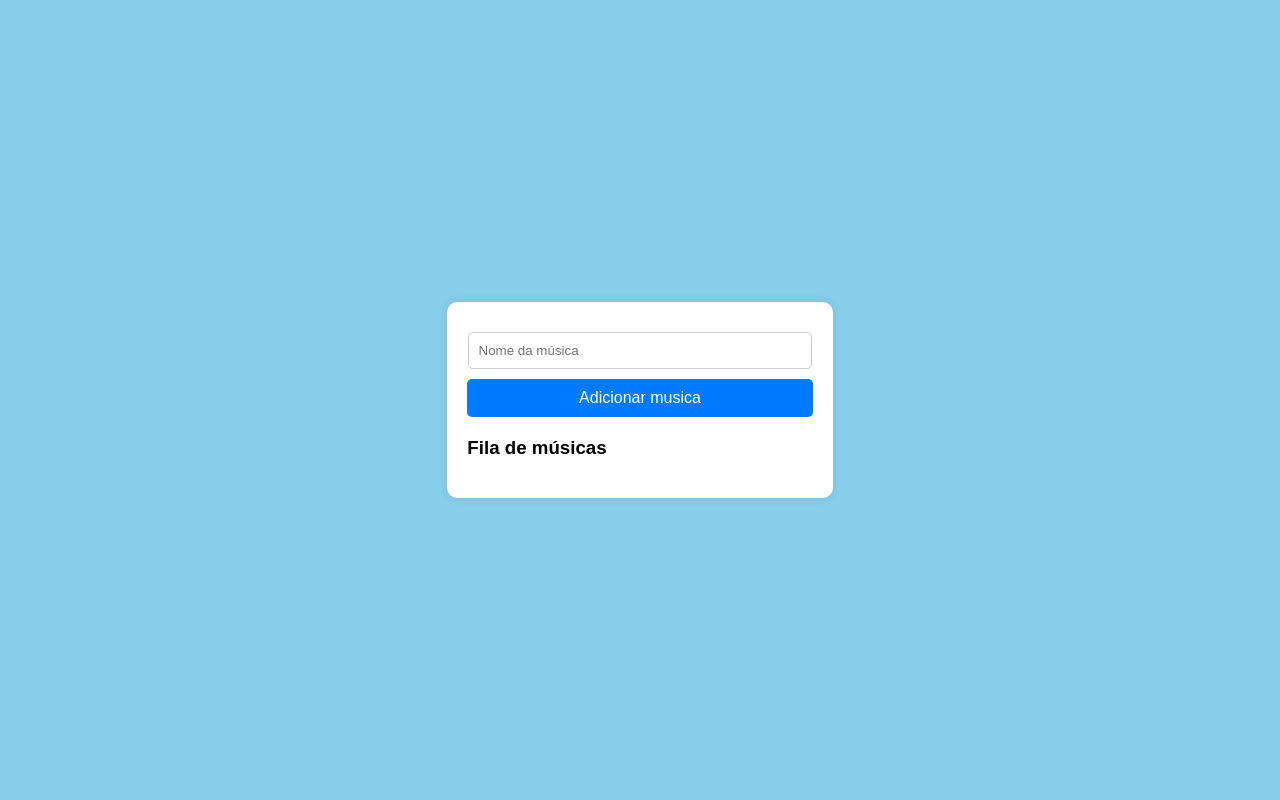
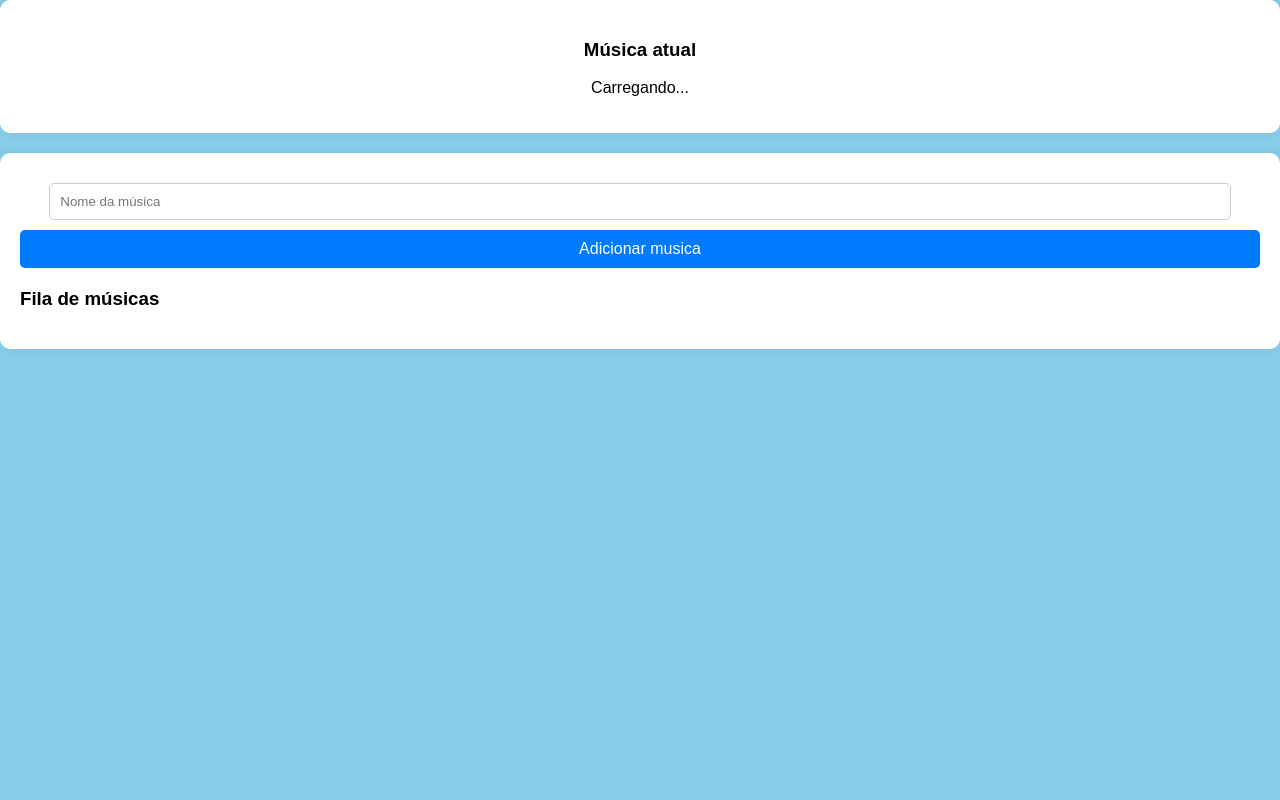
Before and after one commit to jnalencar/karaokeneves, a Flask app: template services/web_interface/templates/index.html in a window 1280 px wide. Run offline with Flask 3, Linux system fonts and the light colour scheme; the template is opened without the code that fills it, so the values that code supplies are empty; some libraries are stand-ins or nearby versions.

Commit message:
current song feature

```diff
--- a/services/music_queue/main.py
+++ b/services/music_queue/main.py
@@ -31,4 +31,10 @@
     queue = db.get_all_songs()
     return jsonify({'queue': queue})
 
-app.run(host='0.0.0.0', port=5001)
+@app.route('/current', methods=['GET'])
+def current_song():
+    song = db.get_current_song()
+    return jsonify({'current_song': song})
+
+if __name__ == '__main__':
+    app.run(host='0.0.0.0', port=5001)
--- a/services/web_interface/templates/index.html
+++ b/services/web_interface/templates/index.html
@@ -7,7 +7,6 @@
     <style>
         body {
             background-color: skyblue;
-            display: flex;
             justify-content: center;
             align-items: center;
             height: 100vh;
@@ -20,6 +19,14 @@
             padding: 20px;
             border-radius: 10px;
             box-shadow: 0 0 10px rgba(0, 0, 0, 0.1);
+        }
+        .current-song-container {
+            text-align: center;
+            background: white;
+            padding: 20px;
+            border-radius: 10px;
+            box-shadow: 0 0 10px rgba(0, 0, 0, 0.1);
+            margin-bottom: 20px;
         }
         input[type="text"] {
             width: 93.5%;
@@ -74,6 +81,12 @@
     <script src="https://cdnjs.cloudflare.com/ajax/libs/socket.io/4.0.1/socket.io.js"></script>
 </head>
 <body>
+    <div class="current-song-container">
+        <div id="current-song">
+            <h3>Música atual</h3>
+            <p id="current-song-name">Carregando...</p>
+        </div>
+    </div>
     <div class="container">
         <form id="add-song-form">
             <input type="text" name="song" id="song-input" placeholder="Nome da música">
@@ -103,6 +116,7 @@
                 messageElement.style.display = 'none';
             }, 2000); // Hide the message after 2 seconds
             socket.emit('get_queue'); // Fetch the updated queue
+            socket.emit('get_current_song');
         });
 
         socket.on('queue', function(data) {
@@ -115,8 +129,14 @@
             });
         });
 
-        // Fetch the initial queue
+        socket.on('current_song', function(data) {
+            const currentSongName = document.getElementById('current-song-name');
+            currentSongName.innerText = data.current_song || 'Nenhuma música tocando';
+        });
+
+        // Fetch the initial queue and current song
         socket.emit('get_queue');
+        socket.emit('get_current_song');
     </script>
 </body>
 </html>
--- a/shared/db.py
+++ b/shared/db.py
@@ -1,6 +1,7 @@
 class DB:
     def __init__(self):
         self.queue = []
+        self.current_song = None
 
     def add_song(self, song):
         self.queue.append(song)
@@ -12,8 +13,12 @@
 
     def pop_next_song(self):
         if self.queue:
+            self.current_song = self.queue[0]
             return self.queue.pop(0)
         return None
 
     def get_all_songs(self):
         return self.queue
+
+    def get_current_song(self):
+        return self.current_song
```
Also changed, not shown: services/web_interface/main.py (+11 -0 lines), assets/loading-gif.gif (added).
